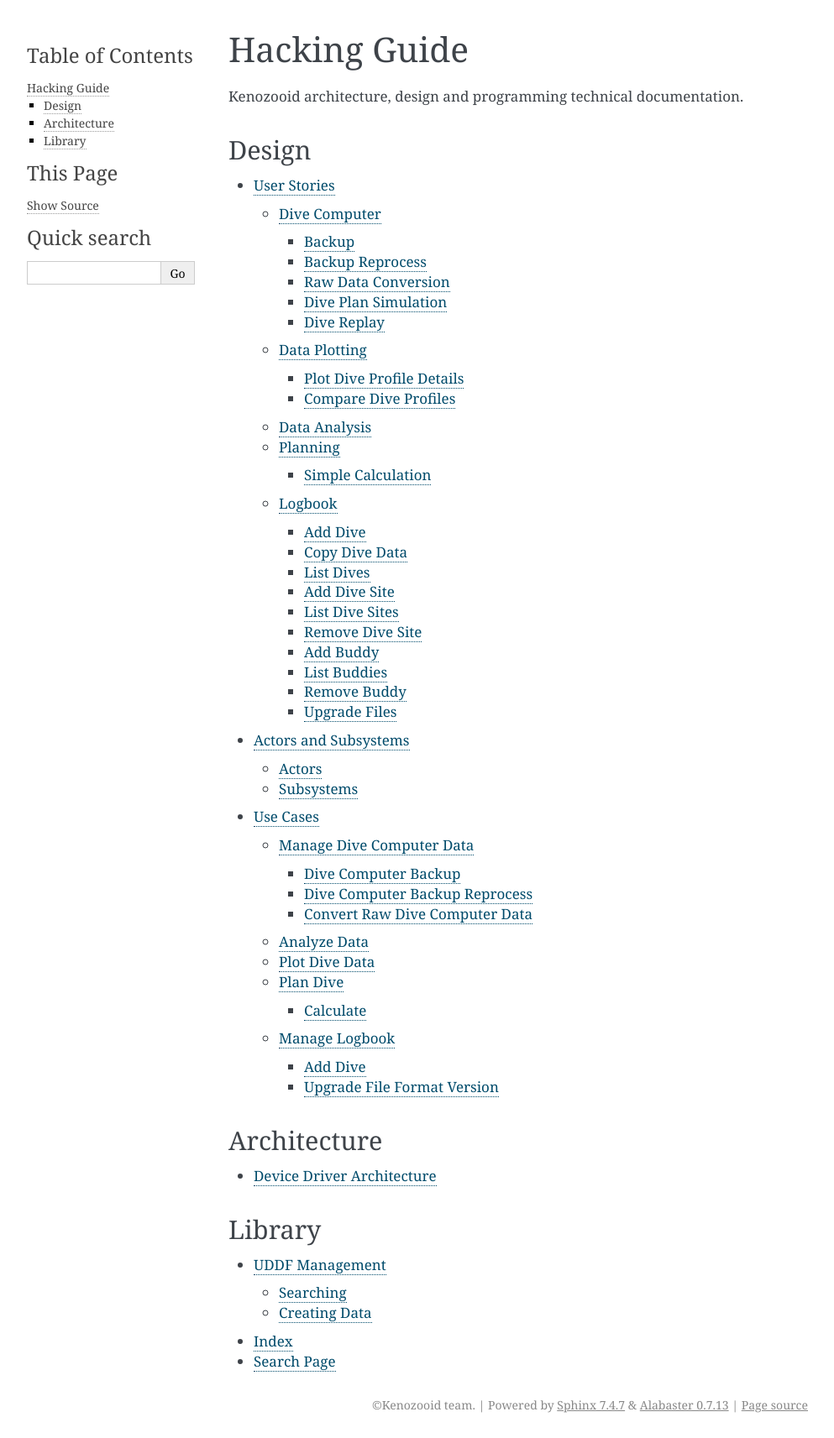
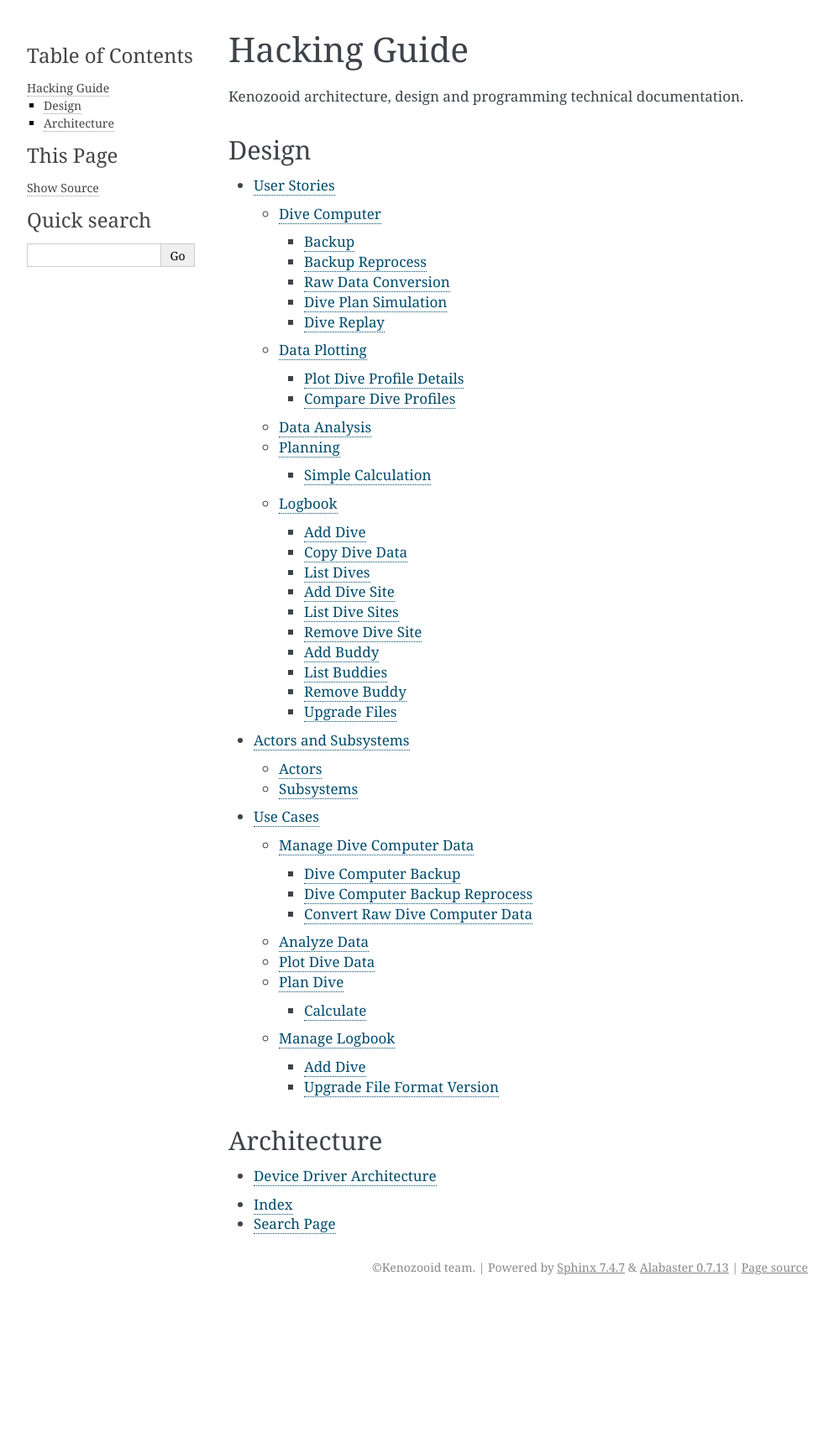
Before and after one commit to gitGNU/gnu_kenozooid, a Sphinx documentation site: the page built from doc/hacking/index.rst, in a window 1280 px wide. Shown: the whole page at 84% size, without its empty margins (148-1141 px from the left). Built offline with Sphinx 7.4.7, drawn with Linux system fonts in a browser that asks for light colours; after the commit the page ends 1549 px from its top, so only the background shows below that.

Commit message:
- documentation cleanup

```diff
--- a/doc/hacking/index.rst
+++ b/doc/hacking/index.rst
@@ -25,14 +25,6 @@ Architecture
 
    drvarch
 
-*******
-Library
-*******
-.. toctree::
-   :maxdepth: 3
-
-   lib
-
 * :ref:`genindex`
 * :ref:`search`
 
--- a/doc/hacking/lib.rst
+++ /dev/null
@@ -1,10 +0,0 @@
-UDDF Management
-===============
-
-Searching
----------
-
-Creating Data
--------------
-
-.. vim: sw=4:et:ai
--- a/doc/user/changelog.rst
+++ b/doc/user/changelog.rst
@@ -4,7 +4,7 @@ Changelog
 Kenozooid 0.8.0
 ---------------
 - added support for UDDF XML files compressed with bzip2 algorithm
-- all commands changing UDDF XML files create backup of files first
+- all commands changing UDDF XML files create backup of the files first
 
 Kenozooid 0.7.0
 ---------------
```
